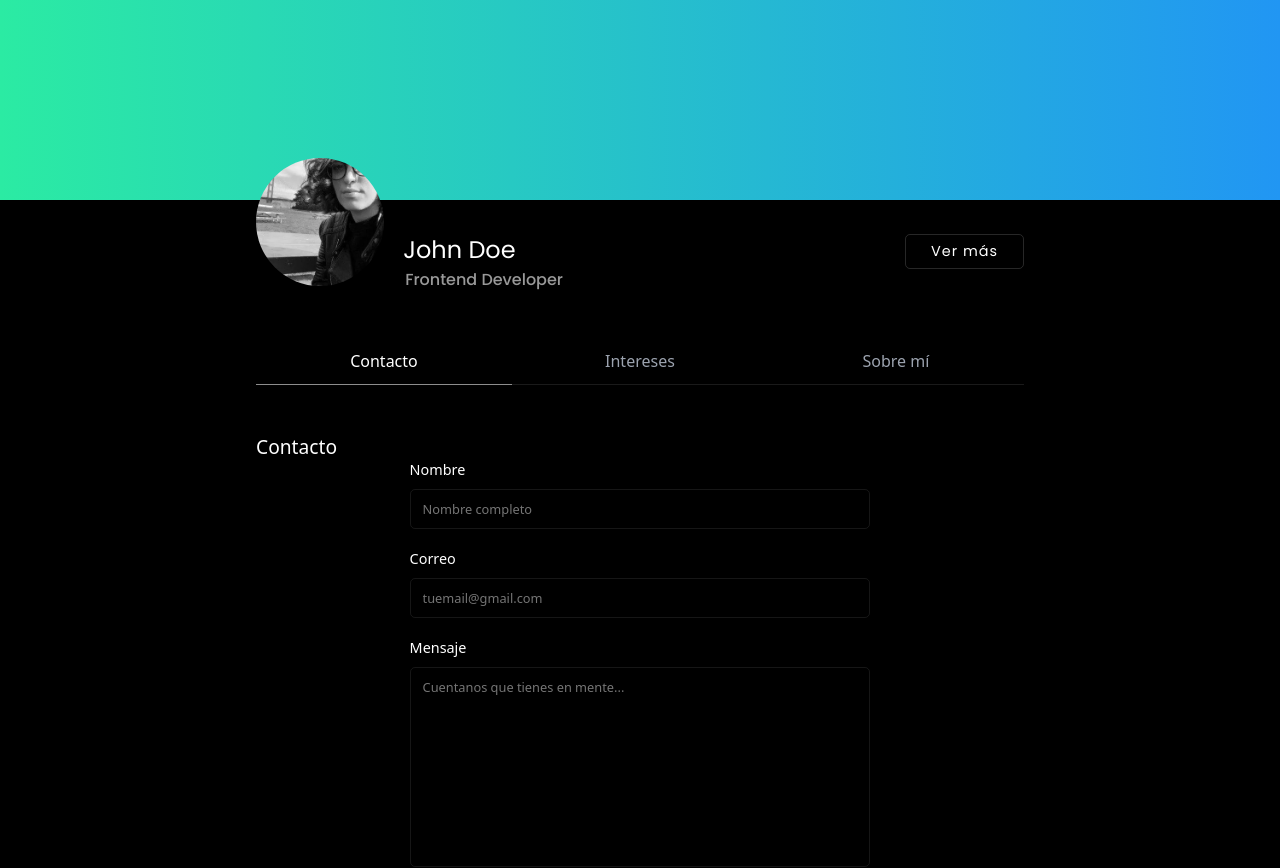
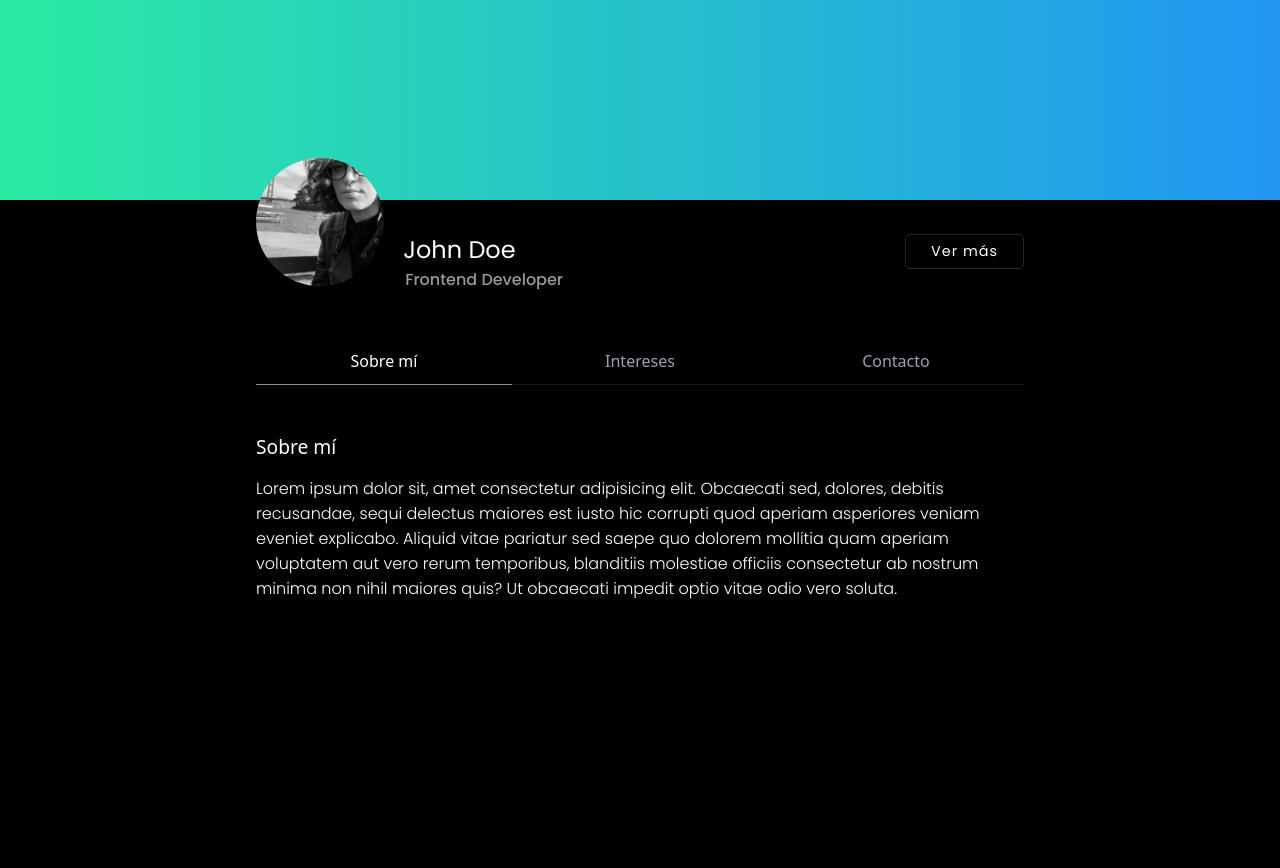
Before and after one commit to Victorioo/prueba-tecnica, a Next.js app: page / in a window 1280 px wide. Shown: the top 868 px of the page. After the commit the page ends 800 px from the top, so only its background shows below. Built offline with nearby package versions, Linux system fonts and the light colour scheme.

Commit message:
feat: new input component

```diff
--- a/src/app/components/About/About.tsx
+++ b/src/app/components/About/About.tsx
@@ -1,7 +1,8 @@
+import styles from './about.module.css'
 export default function About() {
   return (
     <div>
-      <h2>Sobre mí</h2>
+      <h2 className={styles.title}>Sobre mí</h2>
       <p>
         Lorem ipsum dolor sit, amet consectetur adipisicing elit. Obcaecati sed,
         dolores, debitis recusandae, sequi delectus maiores est iusto hic
--- /dev/null
+++ b/src/app/components/About/about.module.css
@@ -0,0 +1,7 @@
+.title {
+    color: white;
+    font-size: 1.2rem;
+    font-weight: 500;
+    font-family: system-ui, -apple-system, BlinkMacSystemFont, 'Segoe UI', Roboto, Oxygen, Ubuntu, Cantarell, 'Open Sans', 'Helvetica Neue', sans-serif;
+    width: 100%;
+}
--- a/src/app/components/ContactForm/Form.tsx
+++ b/src/app/components/ContactForm/Form.tsx
@@ -1,8 +1,10 @@
 "use client";
+import React, { useState } from "react";
 import styles from "./form.module.css";
-import { useState } from "react";
 import { SubmitButton } from "./components/submit-button";
-// import {validateEmail, validateName, validateMessage} from './validations'
+import ErrorMessage from "./components/error-message";
+import Input from "./components/input";
+
 export default function Form() {
   const [data, setData] = useState({
     name: "",
@@ -20,101 +22,90 @@ export default function Form() {
     const emailRegex = /^[a-zA-Z0-9._-]+@[a-zA-Z0-9.-]+\.[a-zA-Z]{2,6}$/;
 
     if (emailRegex.test(email)) {
-      setData({ ...data, email });
-      setErrors({ ...errors, email: false });
+      setData((prevData) => ({ ...prevData, email }));
+      setErrors((prevErrors) => ({ ...prevErrors, email: false }));
     } else {
-      setErrors({ ...errors, email: true });
+      setErrors((prevErrors) => ({ ...prevErrors, email: true }));
     }
-    // return emailRegex.test(email);
   };
 
   const validateName = (name: string) => {
-    if (name.length > 3) {
-      setData({ ...data, name });
-      setErrors({ ...errors, name: false });
+    if (name.length >= 3) {
+      setData((prevData) => ({ ...prevData, name }));
+      setErrors((prevErrors) => ({ ...prevErrors, name: false }));
     } else {
-      setErrors({ ...errors, name: true });
+      setErrors((prevErrors) => ({ ...prevErrors, name: true }));
     }
-    return name.length > 3;
   };
 
   const validateMessage = (message: string) => {
     if (message.length > 12) {
-      setData({ ...data, message });
-      setErrors({ ...errors, message: false });
+      setData((prevData) => ({ ...prevData, message }));
+      setErrors((prevErrors) => ({ ...prevErrors, message: false }));
     } else {
-      setErrors({ ...errors, message: true });
+      setErrors((prevErrors) => ({ ...prevErrors, message: true }));
     }
-    return message.length > 12;
   };
 
   const handleSubmit = (e: React.FormEvent) => {
     e.preventDefault();
-    if (errors.name || errors.email || errors.message) return;
+    validateName(data.name);
+    validateEmail(data.email);
+    validateMessage(data.message);
+
+    if (data.name && data.email && data.message) {
+      setTimeout(() => {
+        window.location.href = "/success";
+      }, 2000);
+    }
   };
 
   return (
     <>
       <h2 className={styles.title}>Contacto</h2>
       <form className={styles.form} onSubmit={handleSubmit}>
-        <div className={styles.fieldContainer}>
-          <label htmlFor="name" className={styles.label}>
-            Nombre
-          </label>
-          <input
-            className={styles.input}
-            style={errors.name === true ? { border: "1px solid red" } : {}}
+        <Input
+          label="Nombre"
+          name="name"
           type="text"
+          error={errors.name}
           id="name"
-            name="name"
           placeholder="Nombre completo"
-            onChange={(e) => validateName(e.target.value)}
+          onChange={(e) => validateName(e)}
         />
-          {errors.name && (
-            <span className={styles.error}>
+        <ErrorMessage status={errors.name}>
           El nombre debe tener mínimo 3 caracteres
-            </span>
-          )}
-        </div>
+        </ErrorMessage>
 
-        <div className={styles.fieldContainer}>
-          <label htmlFor="email" className={styles.label}>
-            Correo
-          </label>
-          <input
-            className={styles.input}
-            style={errors.email === true ? { border: "1px solid red" } : {}}
+        <Input
+          label="Email"
           type="email"
+          name="email"
           id="email"
-            name="email"
-            placeholder="tuemail@gmail.com"
-            onChange={(e) => validateEmail(e.target.value)}
+          error={errors.email}
+          placeholder="email@gmail.com"
+          onChange={(e) => validateEmail(e)}
         />
-          {errors.email && (
-            <span className={styles.error}>
-              El email ingresado no es valido
-            </span>
-          )}
-        </div>
+        <ErrorMessage status={errors.email}>
+          El email debe ser un formato válido
+        </ErrorMessage>
+
         <div className={styles.fieldContainer}>
           <label htmlFor="message" className={styles.label}>
             Mensaje
           </label>
           <textarea
             name="message"
-            style={errors.message === true ? { border: "1px solid red" } : {}}
             className={styles.message}
+            style={errors.message ? { border: "1px solid red" } : {}}
             id="message"
-            placeholder="Cuentanos que tienes en mente..."
+            placeholder="Cuéntanos qué tienes en mente..."
             onChange={(e) => validateMessage(e.target.value)}
           ></textarea>
-          {errors.message && (
-            <span className={styles.error}>
-              Tu mensaje debe tener mínimo 12 caracteres
-            </span>
-          )}
+          <ErrorMessage status={errors.message}>
+            El mensaje debe tener mínimo 12 caracteres
+          </ErrorMessage>
         </div>
-
         <SubmitButton style={styles.submit} />
       </form>
     </>
--- /dev/null
+++ b/src/app/components/ContactForm/components/error-message.tsx
@@ -0,0 +1,20 @@
+import React from "react";
+import styles from "../form.module.css";
+function ErrorMessage({
+  children,
+  status,
+}: {
+  children: React.ReactNode;
+  status: boolean;
+}) {
+  return (
+    <span
+      style={{ display: status ? "block" : "none" }}
+      className={styles.error}
+    >
+      {children}
+    </span>
+  );
+}
+
+export default ErrorMessage;
--- /dev/null
+++ b/src/app/components/ContactForm/components/input.tsx
@@ -0,0 +1,47 @@
+import React from "react";
+// import ErrorMessage from './ErrorMessage'; // Importa el componente ErrorMessage si no está definido globalmente
+import styles from '../form.module.css'
+
+interface InputProps {
+  id: string;
+  name: string;
+  type?: string;
+  placeholder?: string;
+  className?: string;
+  error?: boolean;
+  errorMessage?: string;
+  onChange: (value: string) => void;
+  style: React.CSSProperties;
+  label: string;
+}
+
+const Input: React.FC<InputProps> = ({
+  id,
+  name,
+  type = "text",
+  placeholder = "",
+  error = false,
+  onChange,
+  label,
+}) => {
+  const handleChange = (e: React.ChangeEvent<HTMLInputElement>) => {
+    onChange(e.target.value);
+  };
+  return (
+    <div className={styles.fieldContainer}>
+      <label htmlFor={name} className={styles.label}>{label}</label>
+      <input
+        type={type}
+        id={id}
+        name={name}
+        style={error ? { border: "1px solid red"} : { border: ''}}
+        placeholder={placeholder}
+        onChange={handleChange}
+        className={styles.input}
+      />
+
+    </div>
+  );
+};
+
+export default Input;
--- a/src/app/components/ContactForm/form.module.css
+++ b/src/app/components/ContactForm/form.module.css
@@ -125,6 +125,7 @@
 }
 
 .error {
+    margin: -5px 0 0 0;
     color: #ff3040;
     font-size: 0.8rem;
     font-weight: 500;
--- a/src/app/page.tsx
+++ b/src/app/page.tsx
@@ -7,10 +7,10 @@ import Tab  from "./components/Tabs/types";
 import Form from "./components/ContactForm/Form";
 
 const data: Tab[] = [
-  // { id: 1, title: "Sobre mí", content: <About /> },
-  { id: 1, title: "Contacto", content: <Form /> },
+  { id: 1, title: "Sobre mí", content: <About /> },
   { id: 2, title: "Intereses" },
-  { id: 3, title: "Sobre mí", },
+  { id: 3, title: "Contacto", content: <Form /> },
+  // { id: 3, title: "Sobre mí", },
 ];
 
 export default function Home() {
```
Lines whose indentation alone changed are shown as unchanged.
